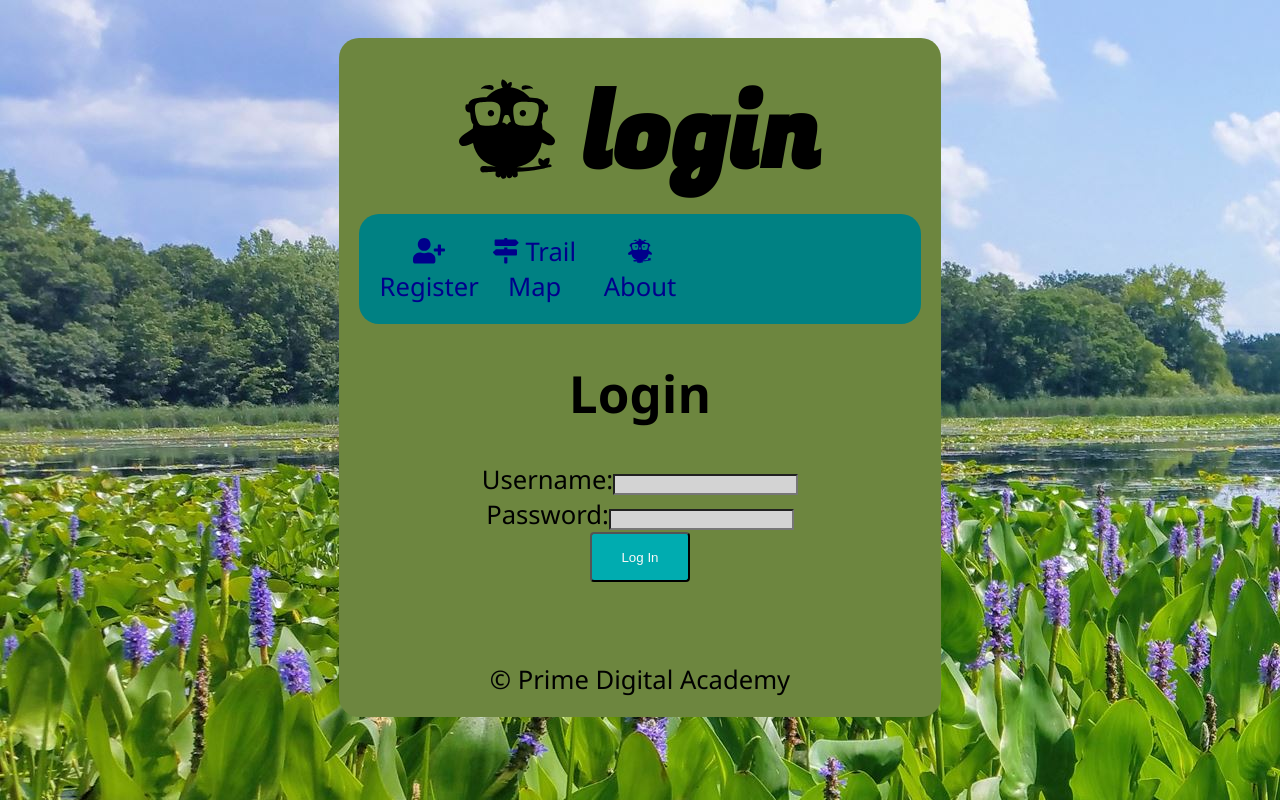
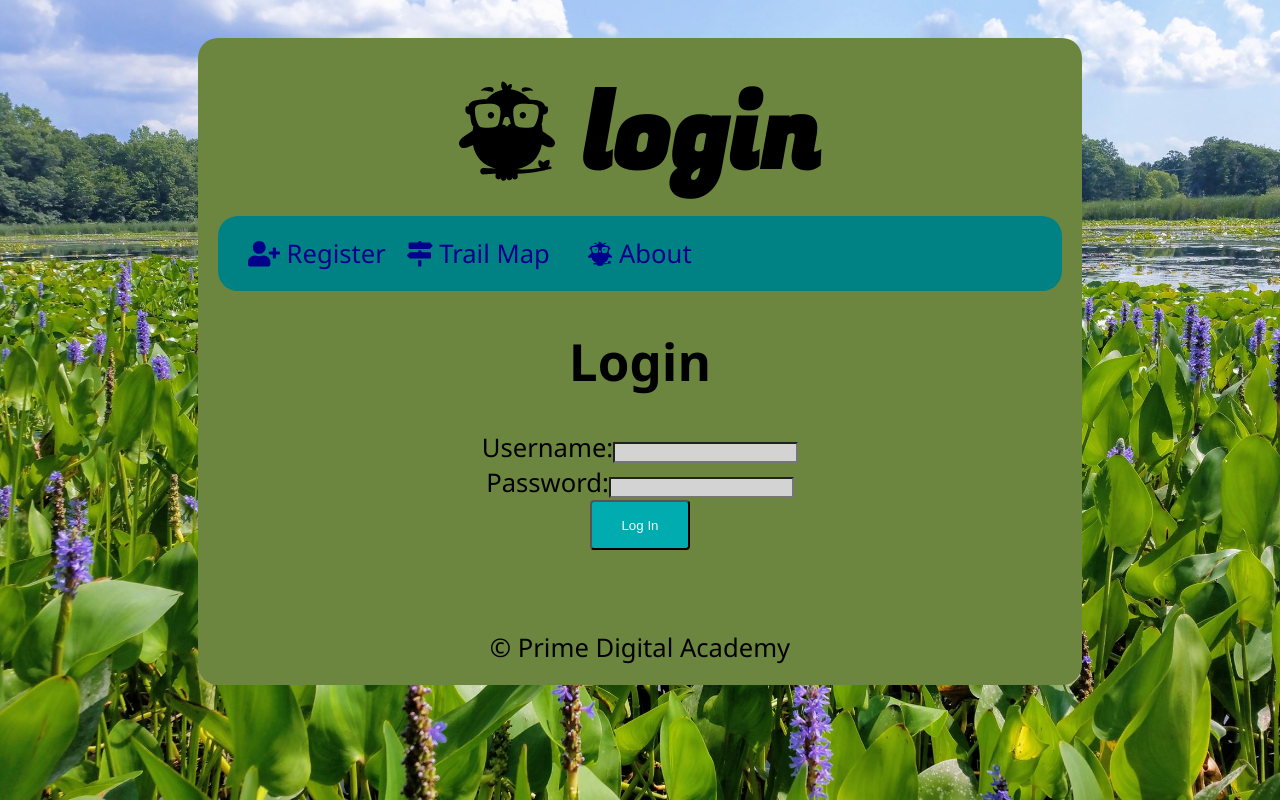
Before and after one commit to linzmeyer/solo-project, a React (Create React App) app: page /admin/home#/home in a window 1280 px wide. Built offline with nearby package versions, Linux system fonts and the light colour scheme; no server answers.

Commit message:
background should be fixed. App should span 7 cols

```diff
--- a/src/components/App/App.css
+++ b/src/components/App/App.css
@@ -24,11 +24,13 @@
   font-size: 1.6rem;
   margin: 0px;
   grid-template-areas:
-  '. . App App App App App . .'
+  '. App App App App App App App .'
 }
 
 body {
   background: url('../../images/wetland.jpeg');
+  background-size: cover;
+  background-attachment: fixed;
 }
 
 /* .alert {
```
